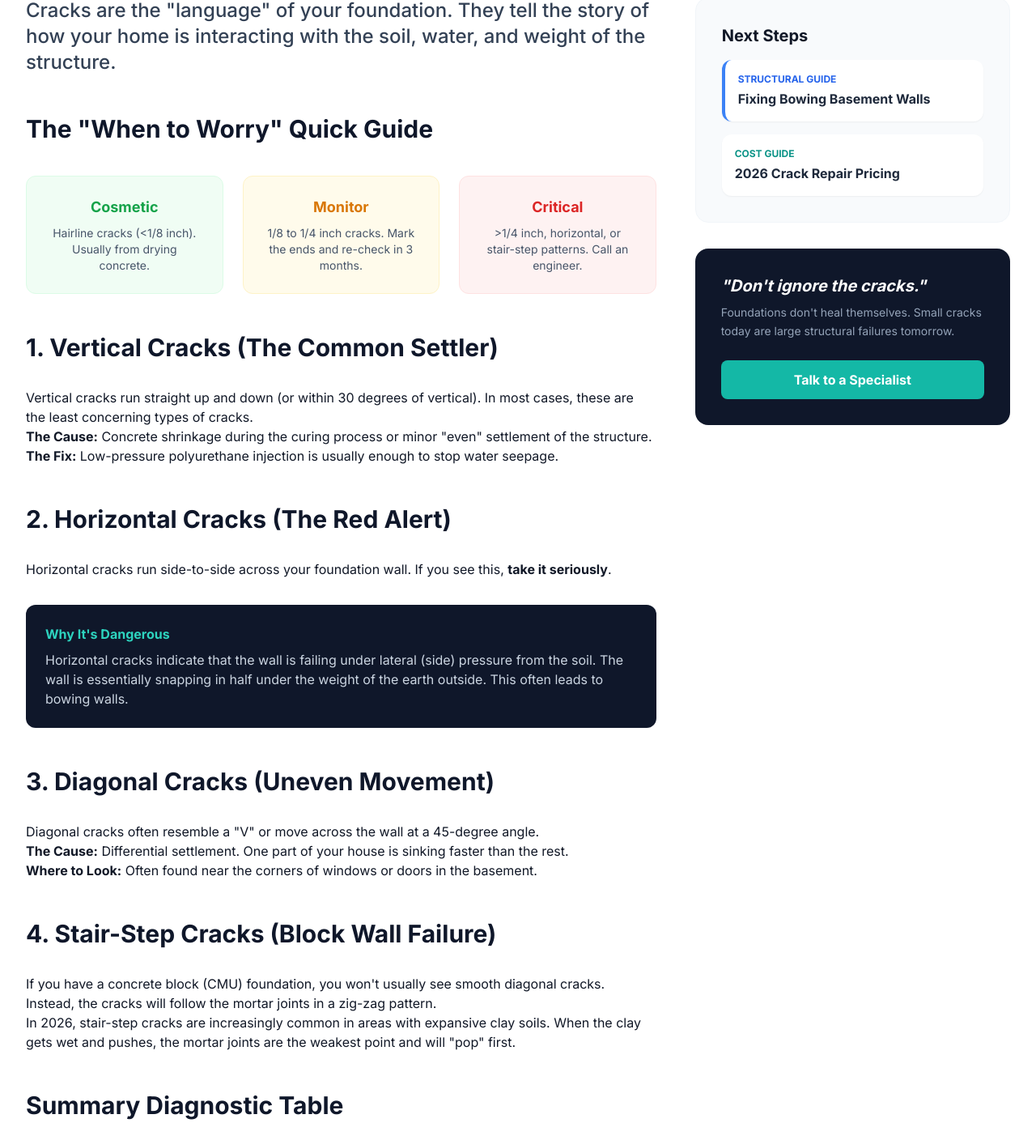
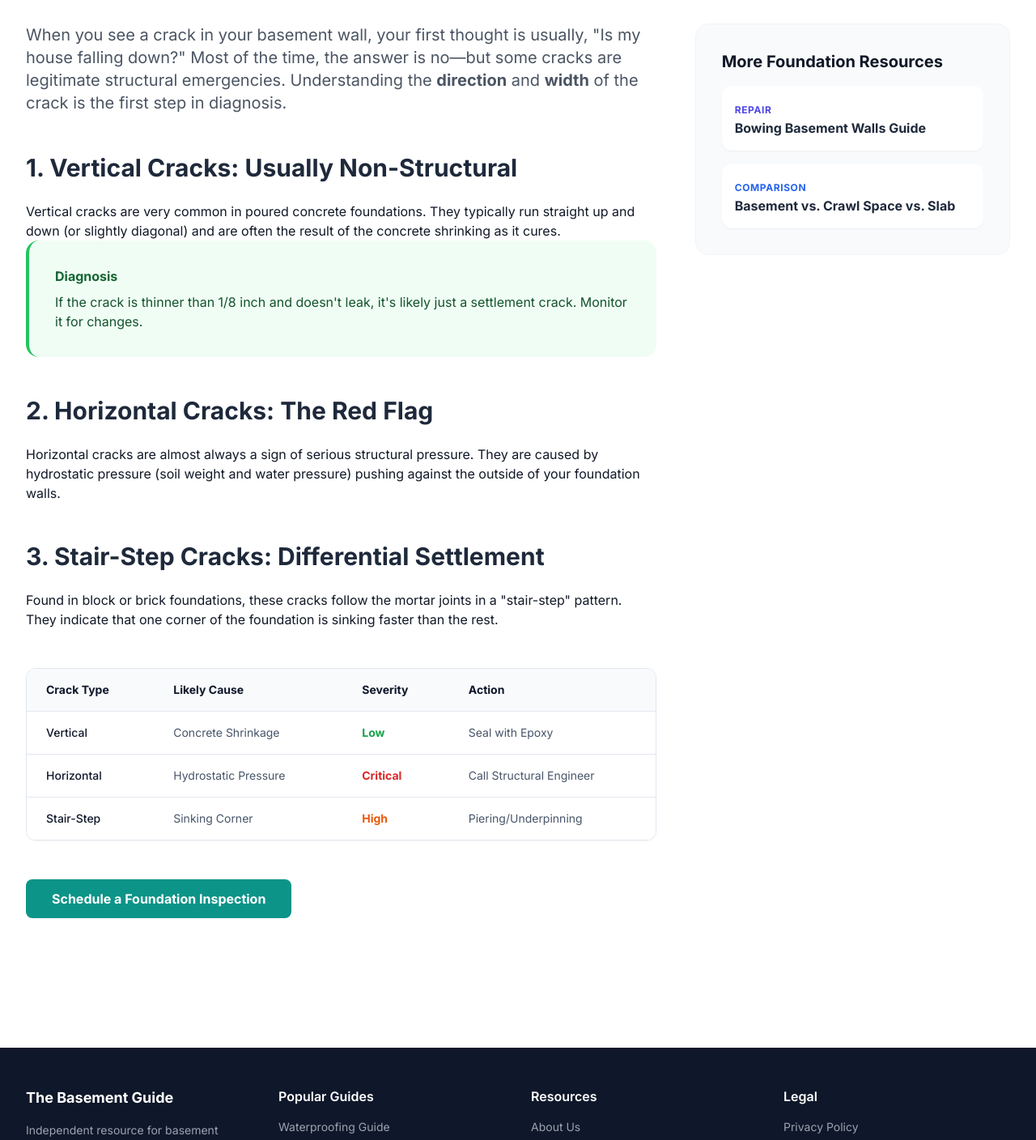
Before and after one commit to thebasementguide2026/basement-guide, a Next.js app: page /articles/types-of-foundation-cracks in a window 1280 px wide. Shown: the part 612-2020 px from the top of the page at 81% size. Built offline with nearby package versions, Linux system fonts and the light colour scheme.

Commit message:
Update page.tsx

```diff
--- a/app/articles/types-of-foundation-cracks/page.tsx
+++ b/app/articles/types-of-foundation-cracks/page.tsx
@@ -9,33 +9,33 @@ export const metadata: Metadata = {
 
 export default function FoundationCracksArticle() {
   return (
-    <div className="bg-white min-h-screen">
+    <div className='bg-white min-h-screen'>
       {/* Article Hero */}
-      <section className="relative h-[60vh] min-h-[400px] bg-slate-900">
+      <section className='relative h-[60vh] min-h-[400px] bg-slate-900'>
         <Image
-          src="/foundation-crack-closeup.jpg.jpg"
-          alt="Close up of a structural foundation crack"
+          src='/foundation-crack-closeup.jpg'
+          alt='Close up of a structural foundation crack'
           fill
-          className="object-cover opacity-60"
+          className='object-cover opacity-60'
           priority
         />
-        <div className="absolute inset-0 flex items-center">
-          <div className="container-custom">
-            <div className="max-w-3xl">
-              <span className="bg-teal-600 text-white px-4 py-1 rounded-full text-sm font-bold uppercase tracking-widest mb-6 inline-block">
+        <div className='absolute inset-0 flex items-center'>
+          <div className='container-custom'>
+            <div className='max-w-3xl'>
+              <span className='bg-teal-600 text-white px-4 py-1 rounded-full text-sm font-bold uppercase tracking-widest mb-6 inline-block'>
                 Diagnostic Guide
               </span>
-              <h1 className="text-4xl md:text-6xl font-bold text-white mb-6 leading-tight">
+              <h1 className='text-4xl md:text-6xl font-bold text-white mb-6 leading-tight'>
                 Types of Foundation Cracks: What Each One Means
               </h1>
-              <p className="text-xl text-slate-200 mb-8 leading-relaxed">
+              <p className='text-xl text-slate-200 mb-8 leading-relaxed'>
                 Not all cracks are created equal. Use this 2026 diagnostic guide to determine if your foundation crack is a minor cosmetic issue or a structural red flag.
               </p>
-              <div className="flex items-center gap-4">
-                <div className="w-12 h-12 bg-teal-500 rounded-full flex items-center justify-center text-white font-bold">BG</div>
-                <div className="text-white">
-                  <p className="font-bold">The Basement Guide Staff</p>
-                  <p className="text-slate-400 text-sm">Updated February 2026 • 15 min read</p>
+              <div className='flex items-center gap-4'>
+                <div className='w-12 h-12 bg-teal-500 rounded-full flex items-center justify-center text-white font-bold'>BG</div>
+                <div className='text-white'>
+                  <p className='font-bold'>The Basement Guide Staff</p>
+                  <p className='text-slate-400 text-sm'>Updated February 2026 • 20 min read</p>
                 </div>
               </div>
             </div>
@@ -43,144 +43,92 @@ export default function FoundationCracksArticle() {
         </div>
       </section>
 
-      {/* Article Content */}
-      <section className="py-16">
-        <div className="container-custom">
-          <div className="flex flex-col lg:flex-row gap-12">
+      <section className='py-16 md:py-24'>
+        <div className='container-custom flex flex-col lg:flex-row gap-12'>
           {/* Main Content */}
-            <div className="lg:w-2/3">
-              <div className="prose prose-slate prose-lg max-w-none">
-                <p className="lead text-2xl text-slate-700 font-medium mb-8">
-                  Cracks are the "language" of your foundation. They tell the story of how your home is interacting with the soil, water, and weight of the structure.
+          <div className='lg:w-2/3'>
+            <div className='prose prose-slate prose-lg max-w-none'>
+              <p className='lead text-xl text-gray-600 mb-10'>
+                When you see a crack in your basement wall, your first thought is usually, "Is my house falling down?" Most of the time, the answer is no—but some cracks are legitimate structural emergencies. Understanding the <strong>direction</strong> and <strong>width</strong> of the crack is the first step in diagnosis.
               </p>
 
-                <h2 className="text-3xl font-bold text-slate-800 mt-12 mb-8 text-slate-900">The "When to Worry" Quick Guide</h2>
-                <div className="grid grid-cols-1 md:grid-cols-3 gap-6 my-10">
-                  <div className="bg-green-50 p-6 rounded-xl border border-green-100 text-center">
-                    <div className="text-green-600 font-bold text-lg mb-2">Cosmetic</div>
-                    <p className="text-sm text-slate-600">Hairline cracks (&lt;1/8 inch). Usually from drying concrete.</p>
-                  </div>
-                  <div className="bg-amber-50 p-6 rounded-xl border border-amber-100 text-center">
-                    <div className="text-amber-600 font-bold text-lg mb-2">Monitor</div>
-                    <p className="text-sm text-slate-600">1/8 to 1/4 inch cracks. Mark the ends and re-check in 3 months.</p>
-                  </div>
-                  <div className="bg-red-50 p-6 rounded-xl border border-red-100 text-center">
-                    <div className="text-red-600 font-bold text-lg mb-2">Critical</div>
-                    <p className="text-sm text-slate-600">&gt;1/4 inch, horizontal, or stair-step patterns. Call an engineer.</p>
-                  </div>
-                </div>
+              <h2 className='text-3xl font-bold text-slate-800 mt-12 mb-6'>1. Vertical Cracks: Usually Non-Structural</h2>
+              <p>
+                Vertical cracks are very common in poured concrete foundations. They typically run straight up and down (or slightly diagonal) and are often the result of the concrete shrinking as it cures.
+              </p>
 
-                <h2 className="text-3xl font-bold text-slate-800 mt-12 mb-8 text-slate-900">1. Vertical Cracks (The Common Settler)</h2>
-                <p>
-                  Vertical cracks run straight up and down (or within 30 degrees of vertical). In most cases, these are the least concerning types of cracks.
-                </p>
-                <ul>
-                  <li><strong>The Cause:</strong> Concrete shrinkage during the curing process or minor "even" settlement of the structure.</li>
-                  <li><strong>The Fix:</strong> Low-pressure polyurethane injection is usually enough to stop water seepage.</li>
-                </ul>
-
-                <h2 className="text-3xl font-bold text-slate-800 mt-12 mb-8 text-slate-900">2. Horizontal Cracks (The Red Alert)</h2>
-                <p>
-                  Horizontal cracks run side-to-side across your foundation wall. If you see this, <strong>take it seriously</strong>.
-                </p>
-                <div className="bg-slate-900 text-white p-6 rounded-xl my-8">
-                  <h4 className="text-teal-400 font-bold mb-2">Why It's Dangerous</h4>
-                  <p className="m-0 text-slate-300">
-                    Horizontal cracks indicate that the wall is failing under lateral (side) pressure from the soil. The wall is essentially snapping in half under the weight of the earth outside. This often leads to bowing walls.
+              <div className='bg-green-50 p-8 rounded-2xl mb-10 border-l-4 border-green-500'>
+                <h4 className='font-bold text-green-800 mb-2'>Diagnosis</h4>
+                <p className='text-green-900 mb-0'>
+                  If the crack is thinner than 1/8 inch and doesn't leak, it's likely just a settlement crack. Monitor it for changes.
                 </p>
               </div>
 
-                <h2 className="text-3xl font-bold text-slate-800 mt-12 mb-8 text-slate-900">3. Diagonal Cracks (Uneven Movement)</h2>
+              <h2 className='text-3xl font-bold text-slate-800 mt-12 mb-6'>2. Horizontal Cracks: The Red Flag</h2>
               <p>
-                  Diagonal cracks often resemble a "V" or move across the wall at a 45-degree angle.
-                </p>
-                <ul>
-                  <li><strong>The Cause:</strong> Differential settlement. One part of your house is sinking faster than the rest.</li>
-                  <li><strong>Where to Look:</strong> Often found near the corners of windows or doors in the basement.</li>
-                </ul>
-
-                <h2 className="text-3xl font-bold text-slate-800 mt-12 mb-8 text-slate-900">4. Stair-Step Cracks (Block Wall Failure)</h2>
-                <p>
-                  If you have a concrete block (CMU) foundation, you won't usually see smooth diagonal cracks. Instead, the cracks will follow the mortar joints in a zig-zag pattern.
-                </p>
-                <p>
-                  In 2026, stair-step cracks are increasingly common in areas with expansive clay soils. When the clay gets wet and pushes, the mortar joints are the weakest point and will "pop" first.
+                Horizontal cracks are almost always a sign of serious structural pressure. They are caused by hydrostatic pressure (soil weight and water pressure) pushing against the outside of your foundation walls.
               </p>
 
-                <h2 className="text-3xl font-bold text-slate-800 mt-12 mb-8 text-slate-900">Summary Diagnostic Table</h2>
-                <div className="overflow-x-auto my-10">
-                  <table className="min-w-full border-collapse border border-slate-200 text-sm">
-                    <thead>
-                      <tr className="bg-slate-100 font-bold">
-                        <th className="border border-slate-200 p-3 text-left">Crack Type</th>
-                        <th className="border border-slate-200 p-3 text-left">Structural Risk</th>
-                        <th className="border border-slate-200 p-3 text-left">Primary Cause</th>
-                        <th className="border border-slate-200 p-3 text-left">Urgency</th>
+              <h2 className='text-3xl font-bold text-slate-800 mt-12 mb-6'>3. Stair-Step Cracks: Differential Settlement</h2>
+              <p>
+                Found in block or brick foundations, these cracks follow the mortar joints in a "stair-step" pattern. They indicate that one corner of the foundation is sinking faster than the rest.
+              </p>
+
+              <div className='my-12 overflow-hidden rounded-xl border border-slate-200 shadow-sm'>
+                <table className='min-w-full divide-y divide-slate-200'>
+                  <thead className='bg-slate-50'>
+                    <tr>
+                      <th className='px-6 py-4 text-left text-sm font-bold text-slate-900'>Crack Type</th>
+                      <th className='px-6 py-4 text-left text-sm font-bold text-slate-900'>Likely Cause</th>
+                      <th className='px-6 py-4 text-left text-sm font-bold text-slate-900'>Severity</th>
+                      <th className='px-6 py-4 text-left text-sm font-bold text-slate-900'>Action</th>
                     </tr>
                   </thead>
-                    <tbody>
+                  <tbody className='divide-y divide-slate-200 bg-white'>
                     <tr>
-                        <td className="border border-slate-200 p-3 font-bold">Vertical</td>
-                        <td className="border border-slate-200 p-3">Low</td>
-                        <td className="border border-slate-200 p-3">Concrete Shrinkage</td>
-                        <td className="border border-slate-200 p-3 text-green-600">Monitor / Seal</td>
+                      <td className='px-6 py-4 text-sm font-medium text-slate-900'>Vertical</td>
+                      <td className='px-6 py-4 text-sm text-slate-600'>Concrete Shrinkage</td>
+                      <td className='px-6 py-4 text-sm text-green-600 font-bold'>Low</td>
+                      <td className='px-6 py-4 text-sm text-slate-600'>Seal with Epoxy</td>
                     </tr>
                     <tr>
-                        <td className="border border-slate-200 p-3 font-bold">Horizontal</td>
-                        <td className="border border-slate-200 p-3 text-red-600">Extreme</td>
-                        <td className="border border-slate-200 p-3">Hydrostatic Pressure</td>
-                        <td className="border border-slate-200 p-3 text-red-600 font-bold uppercase">Immediate Action</td>
+                      <td className='px-6 py-4 text-sm font-medium text-slate-900'>Horizontal</td>
+                      <td className='px-6 py-4 text-sm text-slate-600'>Hydrostatic Pressure</td>
+                      <td className='px-6 py-4 text-sm text-red-600 font-bold'>Critical</td>
+                      <td className='px-6 py-4 text-sm text-slate-600'>Call Structural Engineer</td>
                     </tr>
                     <tr>
-                        <td className="border border-slate-200 p-3 font-bold">Diagonal</td>
-                        <td className="border border-slate-200 p-3 text-amber-600">Moderate</td>
-                        <td className="border border-slate-200 p-3">Differential Settlement</td>
-                        <td className="border border-slate-200 p-3 text-amber-600">Call Engineer</td>
-                      </tr>
-                      <tr>
-                        <td className="border border-slate-200 p-3 font-bold">Stair-Step</td>
-                        <td className="border border-slate-200 p-3 text-red-600">High</td>
-                        <td className="border border-slate-200 p-3">Bowing / Settlement</td>
-                        <td className="border border-slate-200 p-3 text-red-600 font-bold">Structural Audit</td>
+                      <td className='px-6 py-4 text-sm font-medium text-slate-900'>Stair-Step</td>
+                      <td className='px-6 py-4 text-sm text-slate-600'>Sinking Corner</td>
+                      <td className='px-6 py-4 text-sm text-orange-600 font-bold'>High</td>
+                      <td className='px-6 py-4 text-sm text-slate-600'>Piering/Underpinning</td>
                     </tr>
                   </tbody>
                 </table>
               </div>
 
-                <div className="bg-teal-50 p-8 rounded-2xl border border-teal-100 my-12">
-                  <h3 className="text-teal-800 text-xl font-bold mb-4">Pro Tip: The Pencil Test</h3>
-                  <p className="text-teal-900 m-0">
-                    If you can fit the tip of a pencil into a crack, it’s no longer just cosmetic. If you can fit a nickel into the crack, it is a structural priority.
-                  </p>
+              <div className='mt-12'>
+                <Link href='/contact' className='bg-teal-600 hover:bg-teal-500 text-white font-bold py-3 px-8 rounded-lg transition-colors inline-block'>
+                  Schedule a Foundation Inspection
+                </Link>
               </div>
             </div>
           </div>
 
           {/* Sidebar */}
-            <div className="lg:w-1/3">
-              <div className="sticky top-8 space-y-8">
-                <div className="bg-slate-50 p-8 rounded-2xl border border-slate-100">
-                  <h3 className="font-bold text-xl mb-4">Next Steps</h3>
-                  <div className="space-y-4">
-                    <Link href="/articles/bowing-basement-walls" className="block p-4 bg-white rounded-xl shadow-sm hover:shadow-md transition-shadow border-l-4 border-blue-500">
-                      <span className="text-blue-600 text-xs font-bold uppercase block mb-1">Structural Guide</span>
-                      <span className="font-bold text-slate-800">Fixing Bowing Basement Walls</span>
+          <div className='lg:w-1/3'>
+            <div className='sticky top-8 space-y-8'>
+              <div className='bg-slate-50 p-8 rounded-2xl border border-slate-100'>
+                <h3 className='font-bold text-xl mb-4'>More Foundation Resources</h3>
+                <div className='space-y-4'>
+                  <Link href='/articles/bowing-basement-walls' className='block p-4 bg-white rounded-xl shadow-sm hover:shadow-md transition-shadow'>
+                    <span className='text-indigo-600 text-xs font-bold uppercase tracking-wider'>Repair</span>
+                    <span className='block font-bold text-slate-800'>Bowing Basement Walls Guide</span>
                   </Link>
-                    <Link href="/articles/foundation-crack-repair-cost" className="block p-4 bg-white rounded-xl shadow-sm hover:shadow-md transition-shadow">
-                      <span className="text-teal-600 text-xs font-bold uppercase block mb-1">Cost Guide</span>
-                      <span className="font-bold text-slate-800">2026 Crack Repair Pricing</span>
+                  <Link href='/articles/basement-vs-crawl-space-vs-slab' className='block p-4 bg-white rounded-xl shadow-sm hover:shadow-md transition-shadow'>
+                    <span className='text-blue-600 text-xs font-bold uppercase tracking-wider'>Comparison</span>
+                    <span className='block font-bold text-slate-800'>Basement vs. Crawl Space vs. Slab</span>
                   </Link>
-                  </div>
-                </div>
-
-                <div className="bg-slate-900 p-8 rounded-2xl text-white">
-                  <h3 className="font-bold text-xl mb-2 italic">"Don't ignore the cracks."</h3>
-                  <p className="text-slate-400 text-sm mb-6 leading-relaxed">
-                    Foundations don't heal themselves. Small cracks today are large structural failures tomorrow.
-                  </p>
-                  <button className="w-full bg-teal-500 text-white font-bold py-3 rounded-lg hover:bg-teal-400 transition-colors">
-                    Talk to a Specialist
-                  </button>
                 </div>
               </div>
             </div>
```
Lines whose indentation alone changed are shown as unchanged.
